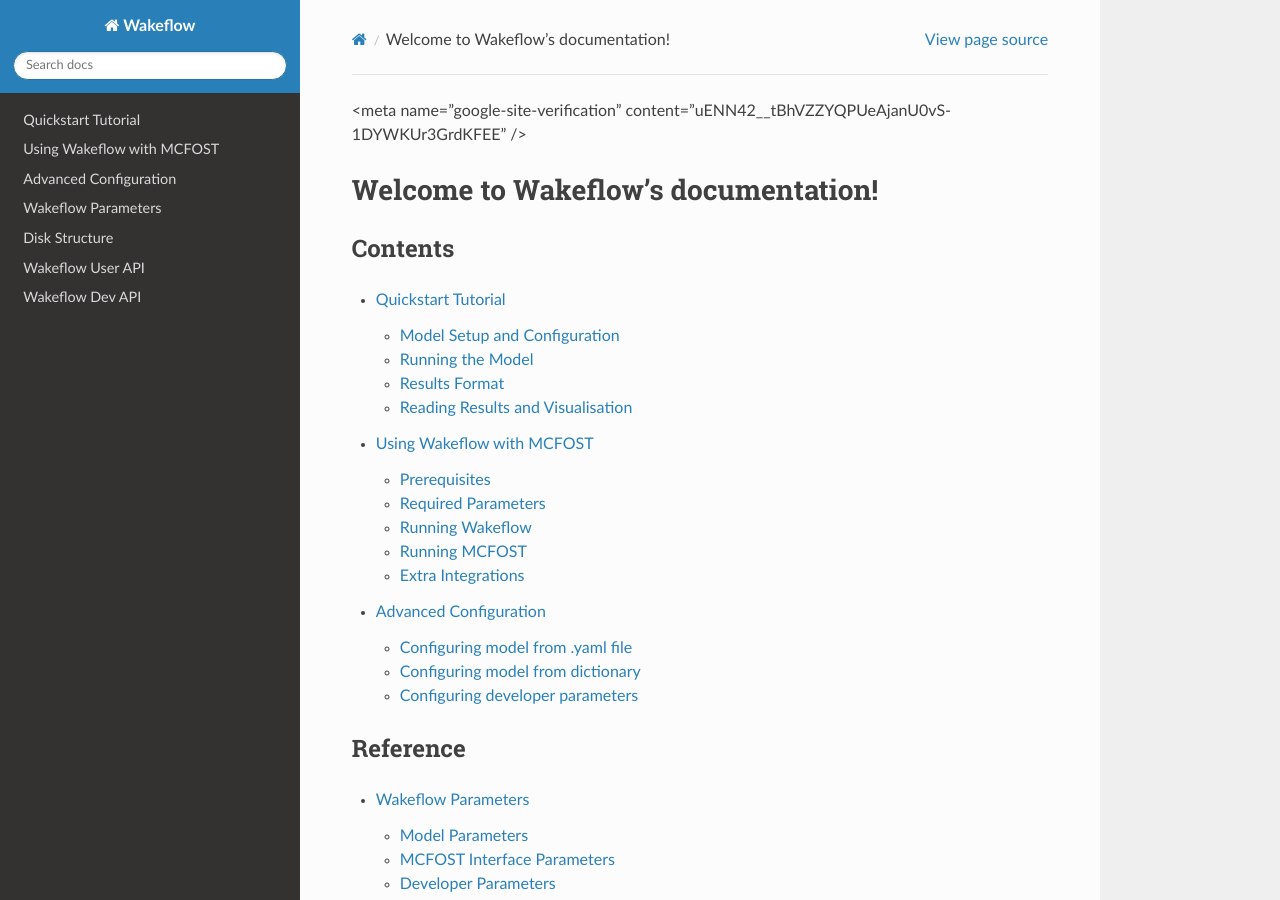
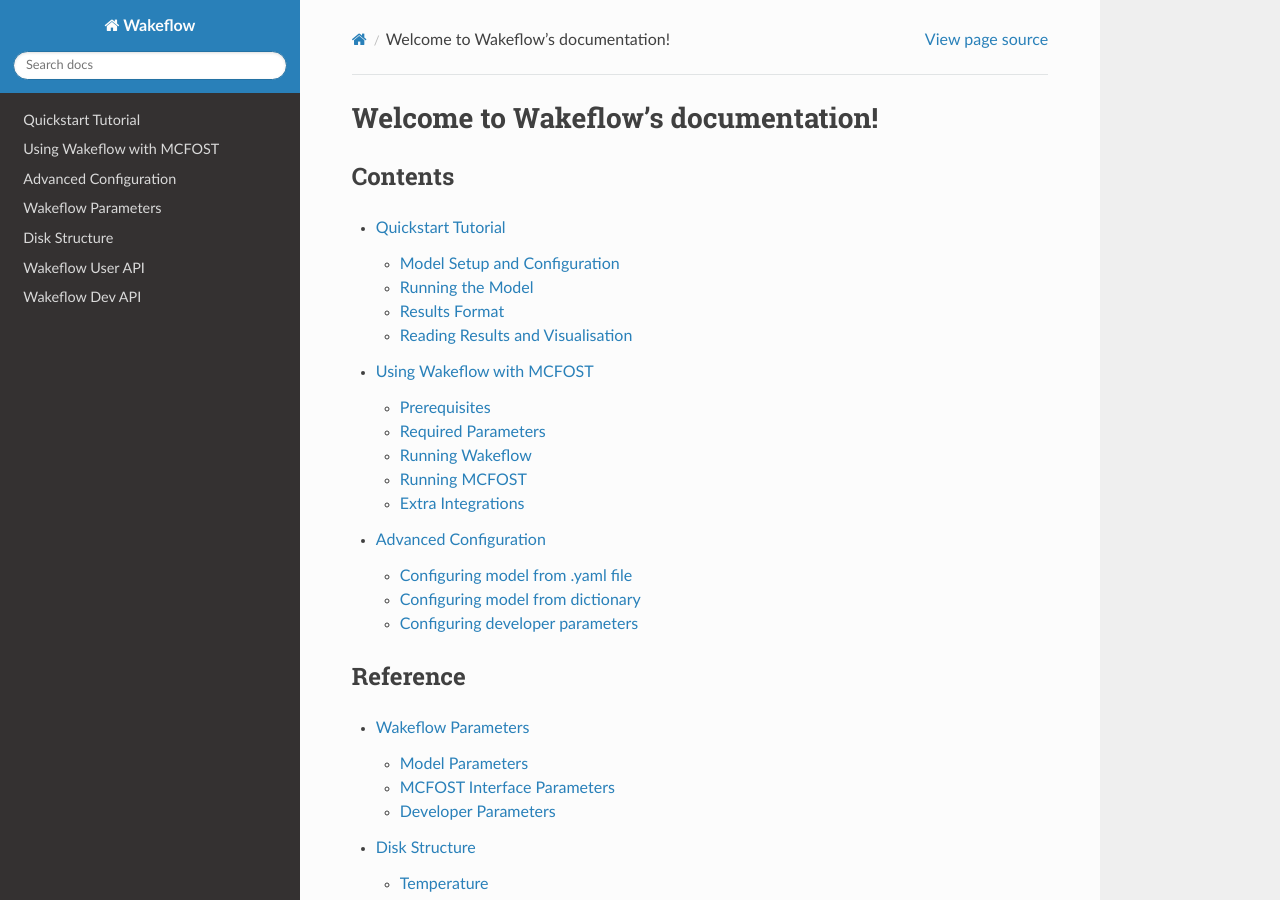
Before and after one commit to TomHilder/wakeflow, a Sphinx documentation site: the page built from docs/index.rst, in a window 1280 px wide and 900 px high. Built offline with Sphinx 7.4.7 and the Read the Docs theme 2.0.0, drawn with Linux system fonts in a browser that asks for light colours; some of the changed lines change nothing that is shown.

Commit message:
removed html header thing

```diff
--- a/docs/index.rst
+++ b/docs/index.rst
@@ -2,8 +2,6 @@
    sphinx-quickstart on Fri Aug 19 12:41:56 2022.
    You can adapt this file completely to your liking, but it should at least
    contain the root `toctree` directive.
-
-<meta name="google-site-verification" content="uENN42__tBhVZZYQPUeAjanU0vS-1DYWKUr3GrdKFEE" />
 
 Welcome to Wakeflow's documentation!
 ====================================
```
